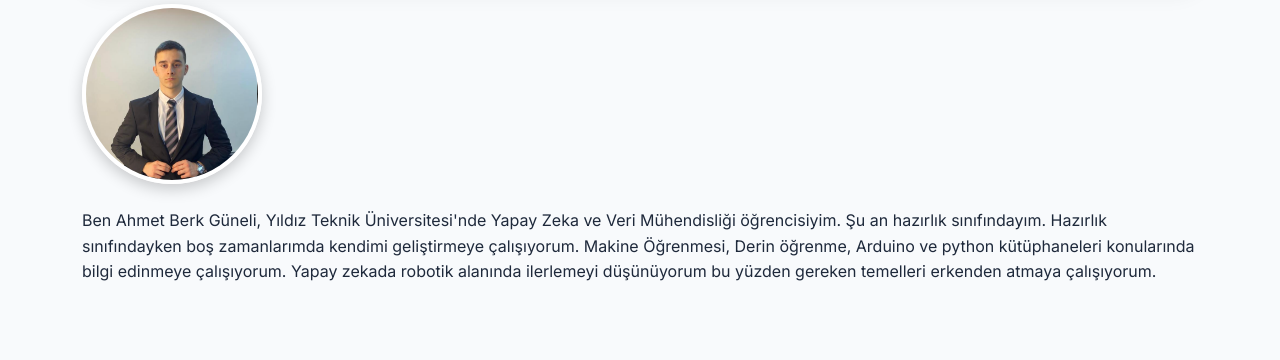
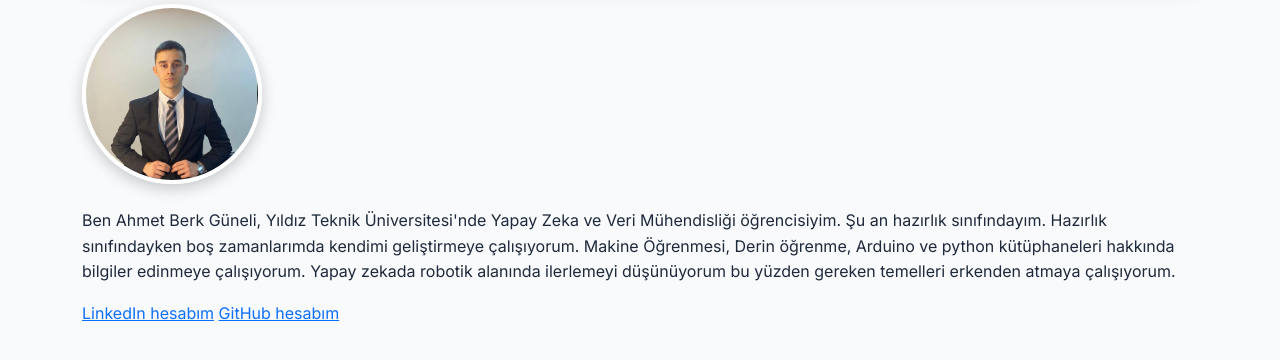
Before and after one commit to ArsenLupen53/personal-website, a Flask app: page /hakkimda in a window 1280 px wide. Shown: the part 286-646 px from the top of the page. Run offline with Flask 3, Linux system fonts and the light colour scheme.

Commit message:
linkler eklendi

```diff
--- a/templates/hakkimda.html
+++ b/templates/hakkimda.html
@@ -8,6 +8,8 @@
 
 {% block content %}
     <img src="{{ url_for('static', filename='profil.png') }}" alt="Ahmet Berk Profil Fotoğrafı" class="profil-resmi">
-    <p>Ben Ahmet Berk Güneli, Yıldız Teknik Üniversitesi'nde Yapay Zeka ve Veri Mühendisliği öğrencisiyim. Şu an hazırlık sınıfındayım. Hazırlık sınıfındayken boş zamanlarımda kendimi geliştirmeye çalışıyorum. Makine Öğrenmesi, Derin öğrenme, Arduino ve python kütüphaneleri konularında bilgi edinmeye çalışıyorum. Yapay zekada robotik alanında ilerlemeyi düşünüyorum bu yüzden gereken temelleri erkenden atmaya çalışıyorum.  </p>
-    <p></p>
+    <p>Ben Ahmet Berk Güneli, Yıldız Teknik Üniversitesi'nde Yapay Zeka ve Veri Mühendisliği öğrencisiyim. Şu an hazırlık sınıfındayım. Hazırlık sınıfındayken boş zamanlarımda kendimi geliştirmeye çalışıyorum. Makine Öğrenmesi, Derin öğrenme, Arduino ve python kütüphaneleri hakkında bilgiler edinmeye çalışıyorum. Yapay zekada robotik alanında ilerlemeyi düşünüyorum bu yüzden gereken temelleri erkenden atmaya çalışıyorum.  </p>
+    <a href="https://www.linkedin.com/in/ahmet-berk-güneli-8632b2372/">LinkedIn hesabım</a>
+    <a href="https://github.com/ArsenLupen53">GitHub hesabım</a>
+
 {% endblock %}
```
